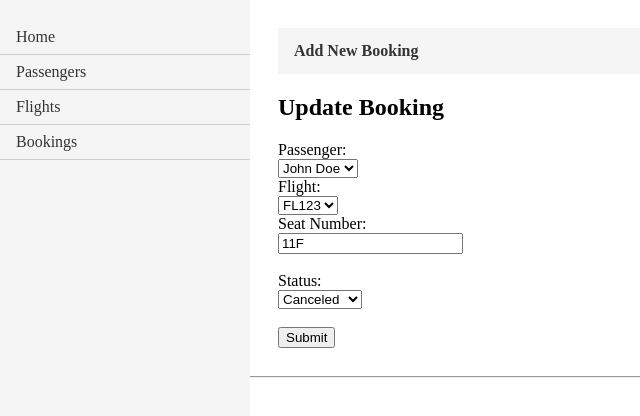
After one commit to luizfrsantana/AirportSystems, a Django app: page /booking/update/10/ in a window 1280 px wide. The commit adds this page. Shown: the top 416 px of the page, without its empty margins (0-640 px from the left). Run offline with Django 5.2, Linux system fonts and the light colour scheme; data comes from the database, SQL or seed files in the repository; both versions use the stored data as it was after the commit.

Commit message:
booking part

```diff
--- a/FlightBookingApp/templates/booking_list.html
+++ b/FlightBookingApp/templates/booking_list.html
@@ -25,7 +25,7 @@
         <td>{{ booking.seatNumber }}</td>
         <td>{{ booking.status }}</td>
         <td>
-          <form action="#" method="post" style="display: inline;">
+          <form action="{% url 'update_booking_form' booking.bookingID %}" method="post" style="display: inline;">
             <button type="submit">Update</button>
           </form>
           <form action="{% url 'delete_booking' booking.bookingID %}" method="post" style="display: inline;">
--- /dev/null
+++ b/FlightBookingApp/templates/update_booking.html
@@ -0,0 +1,31 @@
+{% extends "layout.html" %}
+
+{% block content%}
+<ul class="crud-menu">
+    <li><a href="{% url 'create_booking' %}"><b>Add New Booking</b></a></li>
+</ul>
+<h2>Update Booking</h2>
+<form method="post" action="{% url 'update_booking_submit' booking_formatted.bookingID %}">
+    <label for="passenger">Passenger:</label><br>
+    <select id="passengerID" name="passengerID">
+        <option value="{{ booking_formatted.passengerID }}">{{ booking_formatted.passengerName }}</option>
+    </select><br>
+
+    <label for="flight">Flight:</label><br>
+    <select id="flightID" name="flightID">
+        <option value="{{ booking_formatted.flightID }}">{{ booking_formatted.flightNumber }}</option>
+    </select><br>
+
+    <label for="seat">Seat Number:</label><br>
+    <input type="text" id="seat" name="seat" value="{{ booking_formatted.seatNumber }}"><br><br>
+
+    <label for="status">Status:</label><br>
+    <select id="status" name="status">
+        <option value="{{ booking_formatted.status }}">{{ booking_formatted.status }}</option>
+        <option value="confirmed">Confirmed</option>
+        <option value="pending">Pending</option>
+        <option value="canceled">Canceled</option>
+    </select><br><br>
+    <button type="submit">Submit</button>
+</form>
+{%endblock content%}
--- a/FlightBookingApp/urls.py
+++ b/FlightBookingApp/urls.py
@@ -23,4 +23,7 @@ urlpatterns = [
     path('booking_list/', views.booking_list, name='booking_list'),
     path('create_booking/', views.create_booking, name='create_booking'),
     path('booking/delete/<int:booking_id>/', views.delete_booking, name='delete_booking'),
+    path('booking/update/<int:booking_id>/', views.update_booking_form, name='update_booking_form'), #load flight information to update
+    path('booking/update/<int:booking_id>/submit', views.update_booking_submit, name='update_booking_submit'), #submit the update
+
 ]
--- a/FlightBookingApp/views.py
+++ b/FlightBookingApp/views.py
@@ -169,7 +169,7 @@ def booking_list(request):
             "flightNumber":booking.flightID.flightNumber,
             "bookingDate":booking.bookingDate,
             "seatNumber":booking.seatNumber,
-            "status":booking.status,
+            "status":booking.status.capitalize(),
         }
         bookings_formatted.append(booking_formatted)
     return render(request, 'booking_list.html', {'bookings_formatted': bookings_formatted})
@@ -205,3 +205,32 @@ def delete_booking(request, booking_id):
     if request.method == 'POST' or request.method == 'DELETE':
         booking.delete()
     return redirect('booking_list')
+
+def update_booking_form(request, booking_id):
+    booking = Booking.objects.get(bookingID=booking_id)
+    booking_formatted = {
+        "bookingID": booking.bookingID,
+        "passengerID": booking.passengerID.passengerID,
+        "passengerName": booking.passengerID.name,
+        "flightID": booking.flightID.flightID,
+        "flightNumber":booking.flightID.flightNumber,
+        "bookingDate":booking.bookingDate,
+        "seatNumber":booking.seatNumber,
+        "status":booking.status.capitalize(),
+    }
+    return render(request, 'update_booking.html', {'booking_formatted': booking_formatted})
+
+def update_booking_submit(request, booking_id):
+    booking = Booking.objects.get(bookingID=booking_id)
+
+    if request.method == 'POST': # Via WEBFORM
+        booking.passengerID = Passenger.objects.get(pk=(int(request.POST.get('passengerID'))))
+        booking.flightID = Flight.objects.get(pk=int((request.POST.get('flightID'))))
+        booking.seatNumber = request.POST.get('seat')
+        booking.status = request.POST.get('status')
+
+    if request.method == 'PUT': # Via JSON
+        pass
+
+    booking.save()
+    return redirect('booking_list')
```
Also changed, not shown: README.md, db.sqlite3.
